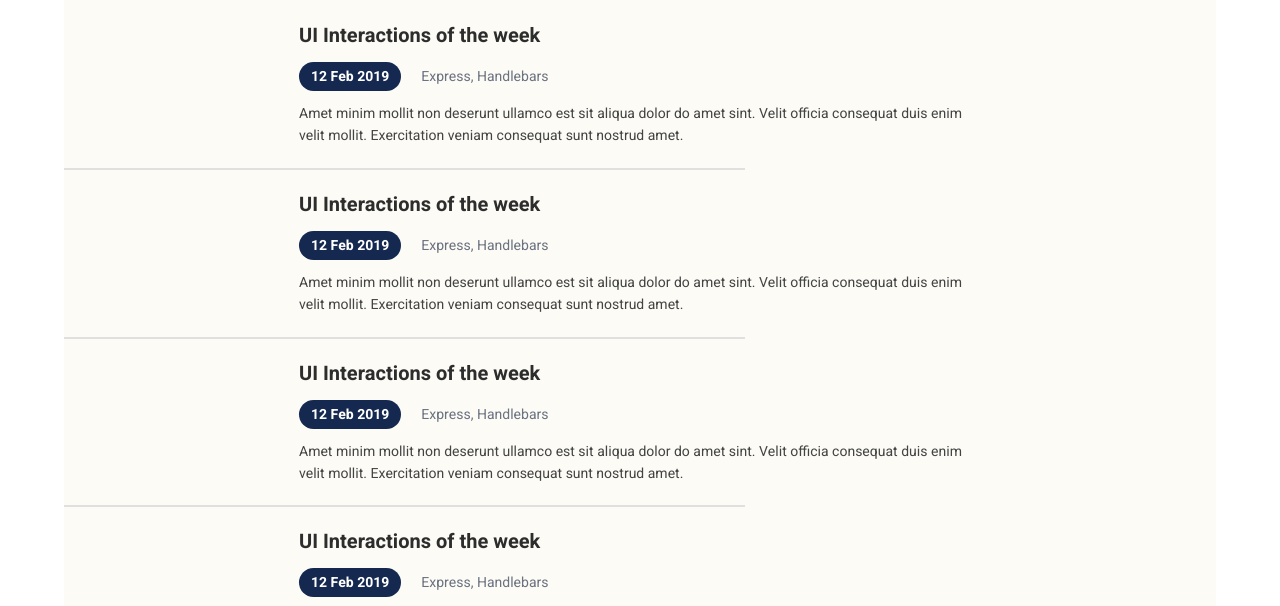
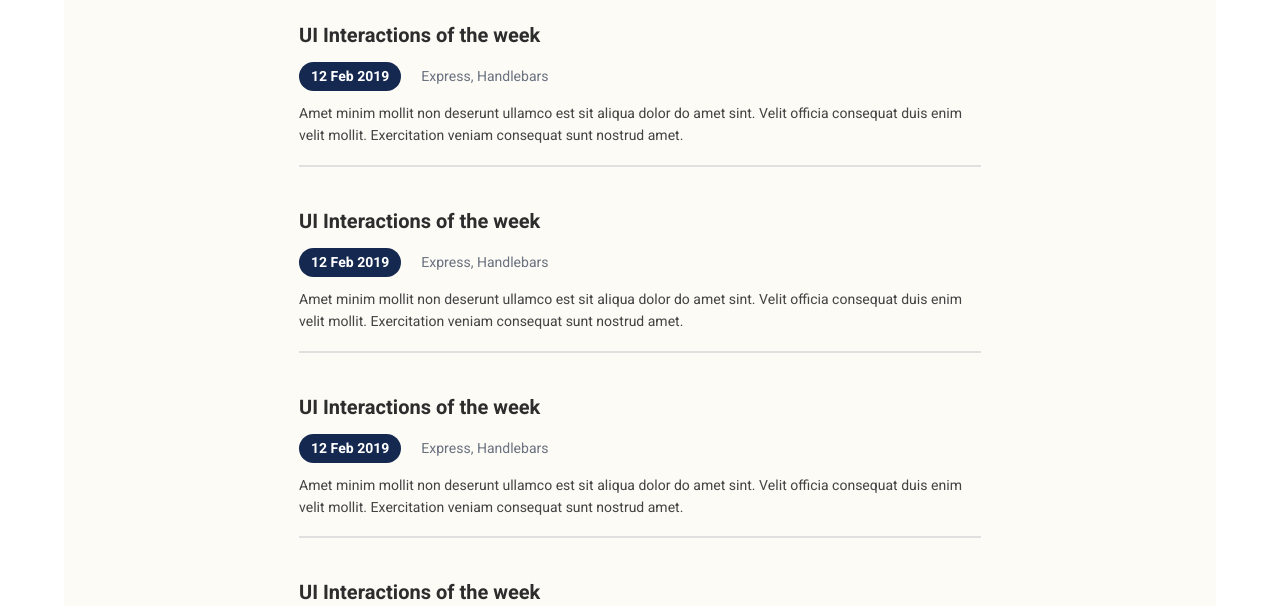
Before and after one commit to tasniahema/PortfolioUI_Web-Mobile, a plain HTML site: page Blog.html in a window 1280 px wide. Shown: the part 154-760 px from the top of the page. Drawn offline with Linux system fonts and the light colour scheme.

Commit message:
Updated_Blog

```diff
--- a/Blog.css
+++ b/Blog.css
@@ -48,15 +48,13 @@ body {
   align-items: center;
   gap: 20px;
   margin-bottom: 20px;
-  border-bottom: 2px solid #e0e0e0;
   padding-bottom: 20px;
   padding-left: 235px;
+}
 
-  width: 681px;
-  top: 623px;
-  left: 236px;
-  border-width: 2px solid #e0e0e0;
-}
+/* .Blog_box:hover {
+  background-color: #f9f9f9;
+} */
 
 .Blog_details {
   flex: 1;
@@ -94,6 +92,8 @@ body {
   width: 682px;
   top: 937px;
   left: 235px;
+  padding-bottom: 17px;
+  border-bottom: 2px solid #e0e0e0;
 }
 
 /* footer section */
--- a/Blog.html
+++ b/Blog.html
@@ -17,10 +17,10 @@
       referrerpolicy="no-referrer"
     />
   </head>
+
   <body>
     <div class="main-container">
-      <!-- header section -->
-
+      <!-- Header section -->
       <section>
         <div class="nav-header">
           <span class="nav-item">
@@ -29,7 +29,24 @@
             <a href="#">Contact</a>
           </span>
         </div>
+
         <h2 class="section_title">Blog</h2>
+
+        <!-- Blog Items -->
+        <div class="Blog_box">
+          <div class="Blog_details">
+            <h3>UI Interactions of the week</h3>
+            <div class="Blog_meta">
+              <span class="year_box">12 Feb 2019</span>
+              <span class="category">Express, Handlebars</span>
+            </div>
+            <p>
+              Amet minim mollit non deserunt ullamco est sit aliqua dolor do
+              amet sint. Velit officia consequat duis enim velit mollit.
+              Exercitation veniam consequat sunt nostrud amet.
+            </p>
+          </div>
+        </div>
 
         <div class="Blog_box">
           <div class="Blog_details">
@@ -46,6 +63,20 @@
           </div>
         </div>
 
+        <div class="Blog_box">
+          <div class="Blog_details">
+            <h3>UI Interactions of the week</h3>
+            <div class="Blog_meta">
+              <span class="year_box">12 Feb 2019</span>
+              <span class="category">Express, Handlebars</span>
+            </div>
+            <p>
+              Amet minim mollit non deserunt ullamco est sit aliqua dolor do
+              amet sint. Velit officia consequat duis enim velit mollit.
+              Exercitation veniam consequat sunt nostrud amet.
+            </p>
+          </div>
+        </div>
 
         <div class="Blog_box">
           <div class="Blog_details">
@@ -61,38 +92,8 @@
             </p>
           </div>
         </div>
+      </section>
 
-
-        <div class="Blog_box">
-          <div class="Blog_details">
-            <h3>UI Interactions of the week</h3>
-            <div class="Blog_meta">
-              <span class="year_box">12 Feb 2019</span>
-              <span class="category">Express, Handlebars</span>
-            </div>
-            <p>
-              Amet minim mollit non deserunt ullamco est sit aliqua dolor do
-              amet sint. Velit officia consequat duis enim velit mollit.
-              Exercitation veniam consequat sunt nostrud amet.
-            </p>
-          </div>
-        </div>
-
-
-        <div class="Blog_box">
-          <div class="Blog_details">
-            <h3>UI Interactions of the week</h3>
-            <div class="Blog_meta">
-              <span class="year_box">12 Feb 2019</span>
-              <span class="category">Express, Handlebars</span>
-            </div>
-            <p>
-              Amet minim mollit non deserunt ullamco est sit aliqua dolor do
-              amet sint. Velit officia consequat duis enim velit mollit.
-              Exercitation veniam consequat sunt nostrud amet.
-            </p>
-          </div>
-        </div>
       <!-- Footer section -->
       <section>
         <footer class="foot">
```
Lines whose indentation alone changed are shown as unchanged.
